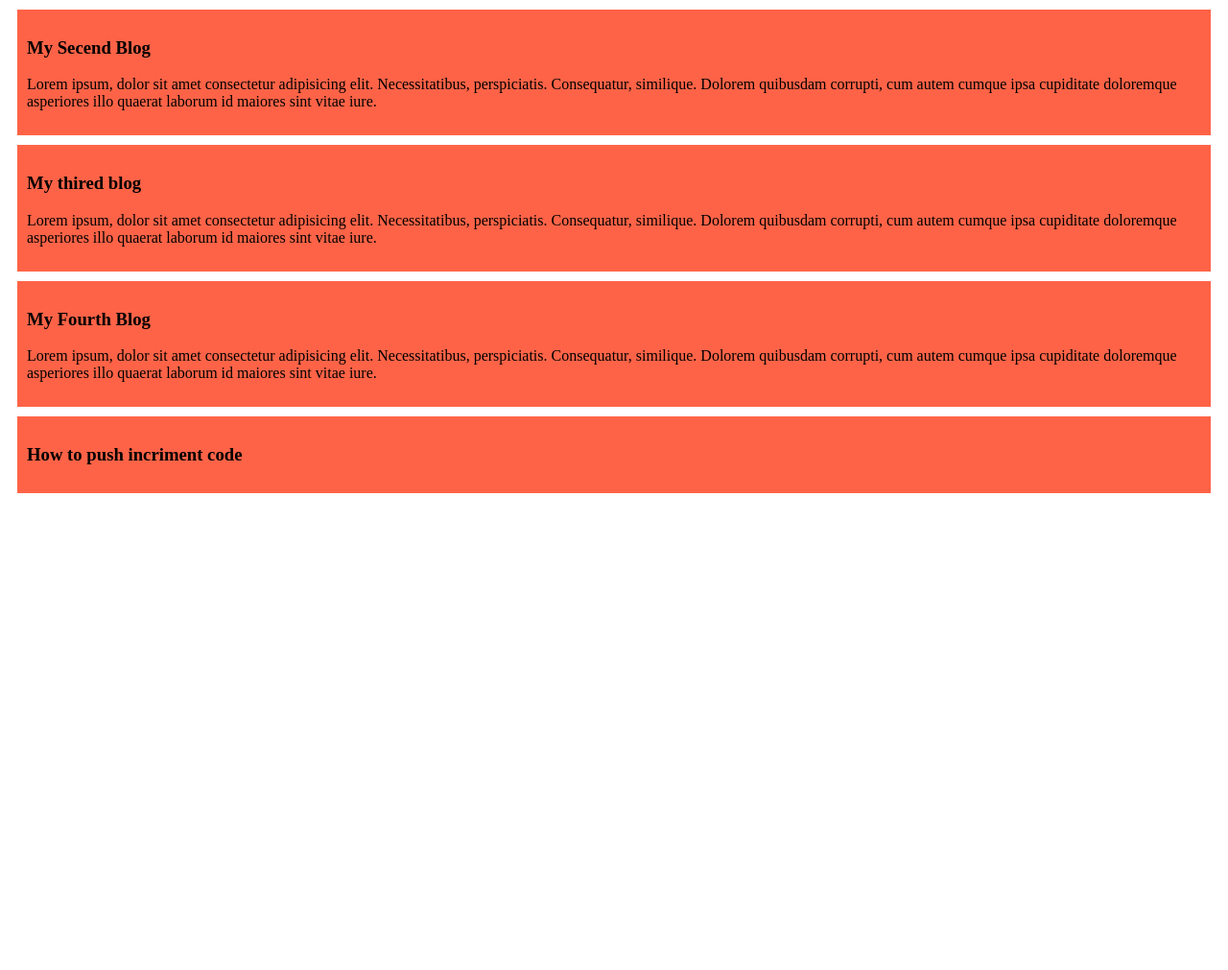
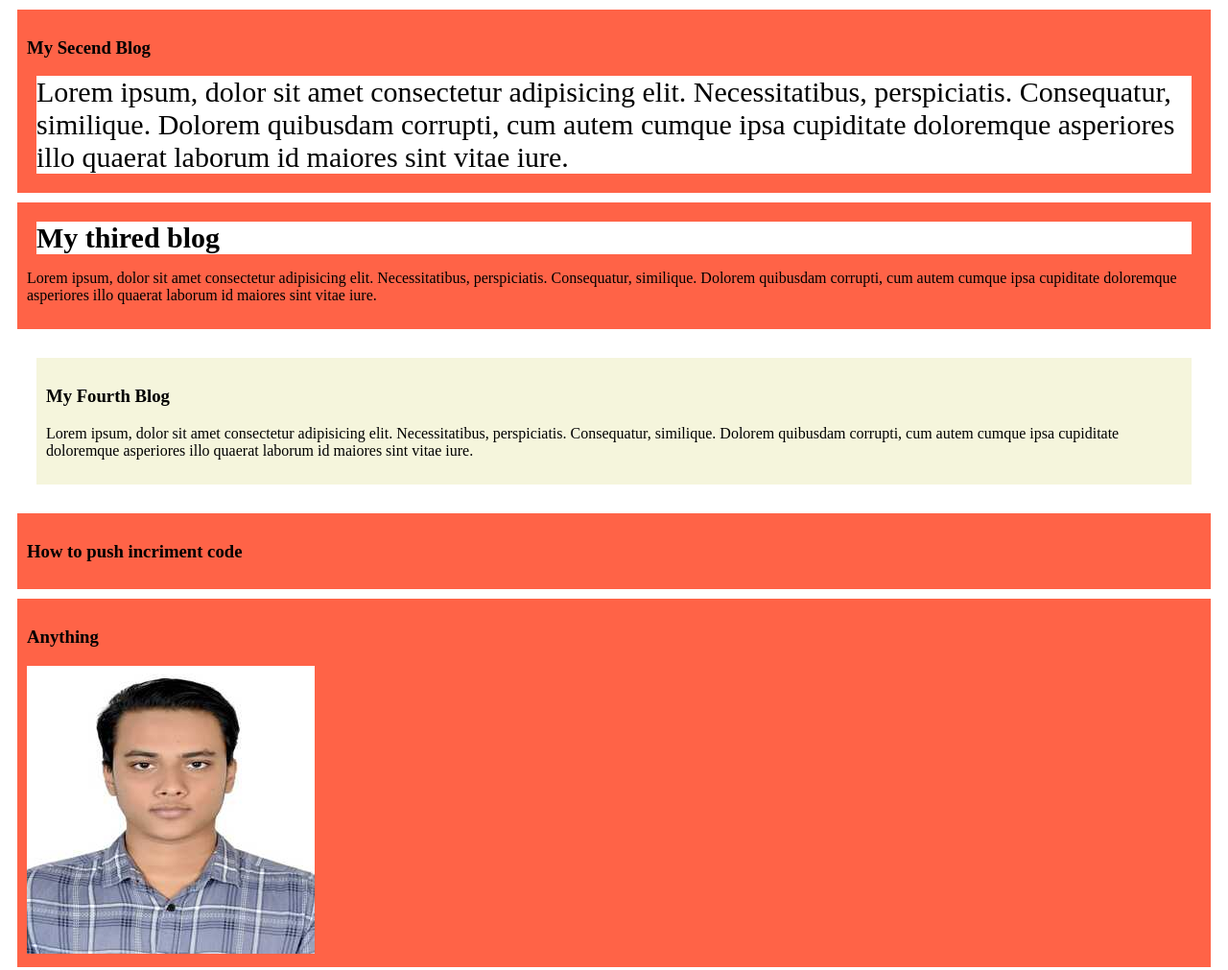
Before and after one commit to FazlayR116/my-simple-website, a plain HTML site: page index.html in a window 1280 px wide. Shown: the whole page at 96% size. Before the commit the page ends 800 px from the top, so only its background shows below. Drawn offline with Linux system fonts and the light colour scheme.

Commit message:
Picture adding

```diff
--- a/index.html
+++ b/index.html
@@ -5,17 +5,29 @@
     <meta name="viewport" content="width=device-width, initial-scale=1.0">
     <title>My simple Website</title>
     <link rel="stylesheet" href="styles/blog.css">
+    <style>
+        #class{
+            font-size:30px;
+            background-color: white;
+            margin:10px;
+        }
+        .fifth{
+            background-color:beige;
+            margin:30px;
+            border-radius= 10px;
+        }
+    </style>
 </head>
 <body>
     <div>
         <h3>My Secend Blog</h3>
+        <p id="class">Lorem ipsum, dolor sit amet consectetur adipisicing elit. Necessitatibus, perspiciatis. Consequatur, similique. Dolorem quibusdam corrupti, cum autem cumque ipsa cupiditate doloremque asperiores illo quaerat laborum id maiores sint vitae iure.</p>
+    </div>
+    <div>
+        <h3 id="class">My thired blog </h3>
         <p>Lorem ipsum, dolor sit amet consectetur adipisicing elit. Necessitatibus, perspiciatis. Consequatur, similique. Dolorem quibusdam corrupti, cum autem cumque ipsa cupiditate doloremque asperiores illo quaerat laborum id maiores sint vitae iure.</p>
     </div>
-    <div>
-        <h3>My thired blog </h3>
-        <p>Lorem ipsum, dolor sit amet consectetur adipisicing elit. Necessitatibus, perspiciatis. Consequatur, similique. Dolorem quibusdam corrupti, cum autem cumque ipsa cupiditate doloremque asperiores illo quaerat laborum id maiores sint vitae iure.</p>
-    </div>
-    <div>
+    <div class="fifth">
         <h3>My Fourth Blog</h3>
         <p>Lorem ipsum, dolor sit amet consectetur adipisicing elit. Necessitatibus, perspiciatis. Consequatur, similique. Dolorem quibusdam corrupti, cum autem cumque ipsa cupiditate doloremque asperiores illo quaerat laborum id maiores sint vitae iure.</p>
     </div>
@@ -23,6 +35,11 @@
         <h3>How to push incriment code</h3>
 
     </div>
+    <div>
+        <h3>Anything</h3>
+        <img src="Amr-PIC-20230208-at-11935-PM300x300.jpg">
+
+    </div>
 
 </body>
 </html>
```
Also changed, not shown: Amr-PIC-20230208-at-11935-PM300x300.jpg (added).
